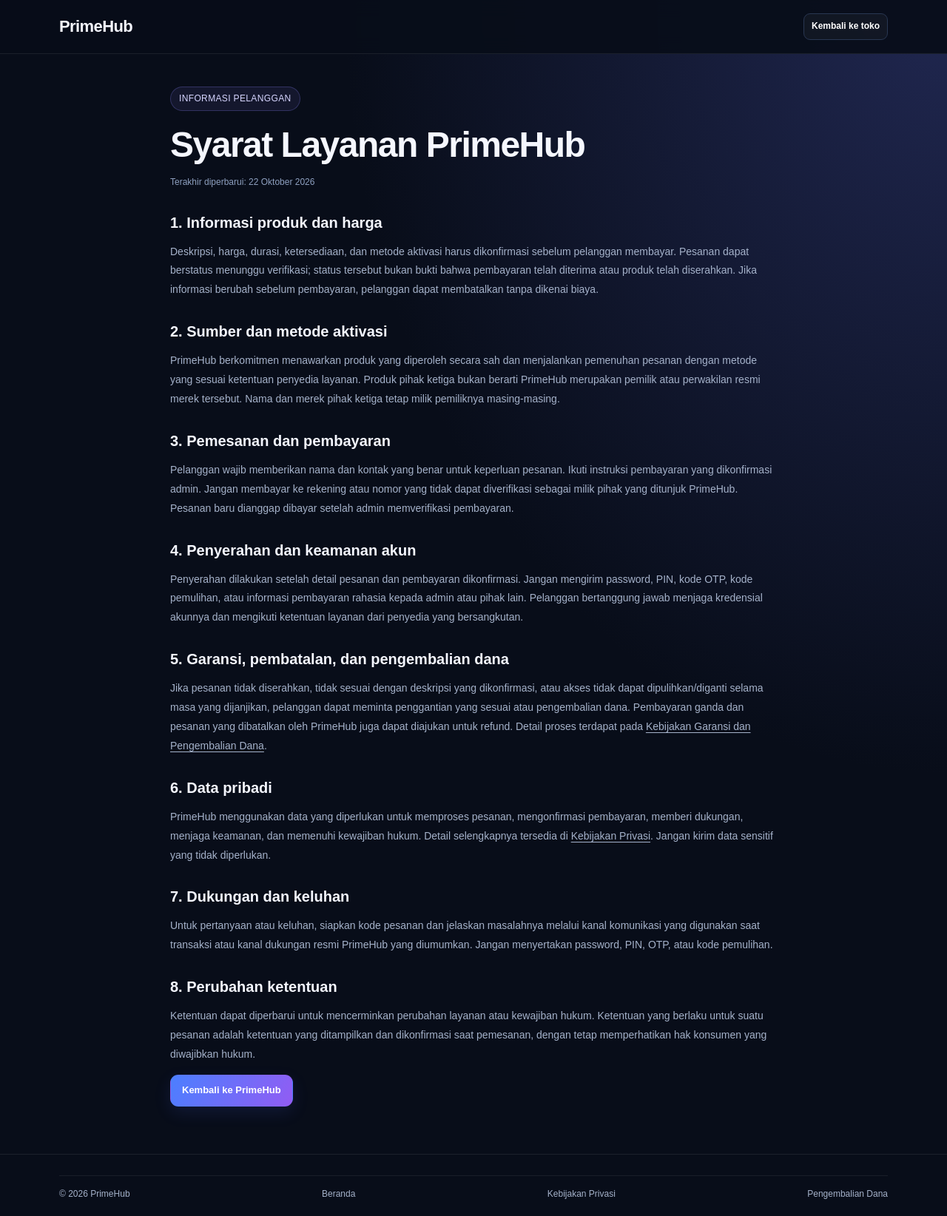
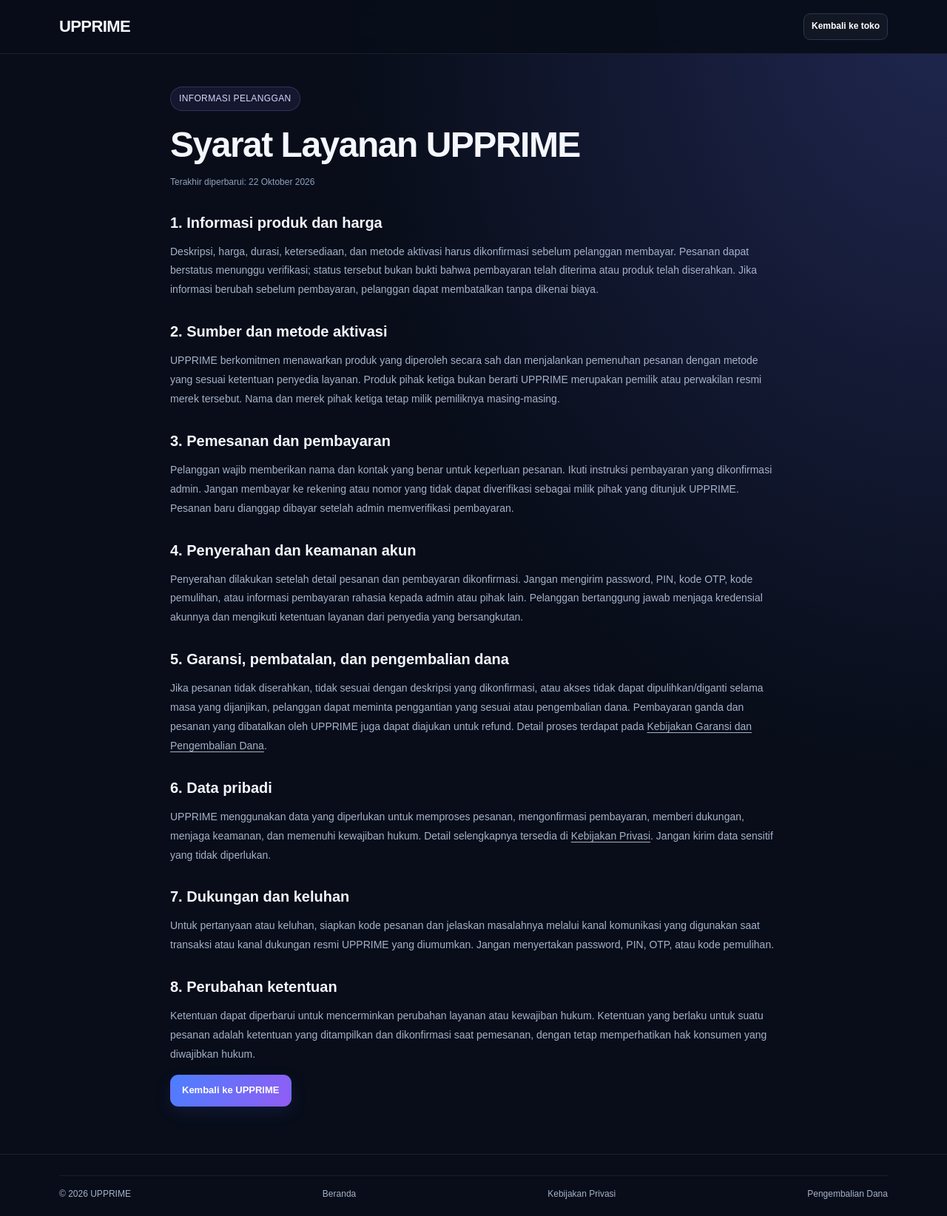
Before and after one commit to dwi-store/primehub, a Next.js app: page /primehub/syarat-ketentuan in a window 1280 px wide. Shown: the whole page at 74% size. Built offline with nearby package versions, Linux system fonts and the light colour scheme.

Commit message:
Apply UPPRIME branding and paths

```diff
--- a/src/app/syarat-ketentuan/page.tsx
+++ b/src/app/syarat-ketentuan/page.tsx
@@ -1,37 +1,37 @@
 import type { Metadata } from "next";
 
 export const metadata: Metadata = {
-  title: "Syarat Layanan — PrimeHub",
-  description: "Syarat pemesanan, pembayaran, penyerahan produk, dan dukungan pelanggan PrimeHub."
+  title: "Syarat Layanan — UPPRIME",
+  description: "Syarat pemesanan, pembayaran, penyerahan produk, dan dukungan pelanggan UPPRIME."
 };
 
 export default function TermsPage() {
   return (
     <main className="primehub-app legal-shell">
-      <header className="site-header"><div className="container nav"><a className="legal-brand" href="/primehub/">PrimeHub</a><a className="button button-secondary button-small" href="/primehub/">Kembali ke toko</a></div></header>
+      <header className="site-header"><div className="container nav"><a className="legal-brand" href="/upprime/">UPPRIME</a><a className="button button-secondary button-small" href="/upprime/">Kembali ke toko</a></div></header>
       <article className="legal-document container">
         <span className="eyebrow">INFORMASI PELANGGAN</span>
-        <h1>Syarat Layanan PrimeHub</h1>
+        <h1>Syarat Layanan UPPRIME</h1>
         <p className="legal-updated">Terakhir diperbarui: 22 Oktober 2026</p>
         <h2>1. Informasi produk dan harga</h2>
         <p>Deskripsi, harga, durasi, ketersediaan, dan metode aktivasi harus dikonfirmasi sebelum pelanggan membayar. Pesanan dapat berstatus menunggu verifikasi; status tersebut bukan bukti bahwa pembayaran telah diterima atau produk telah diserahkan. Jika informasi berubah sebelum pembayaran, pelanggan dapat membatalkan tanpa dikenai biaya.</p>
         <h2>2. Sumber dan metode aktivasi</h2>
-        <p>PrimeHub berkomitmen menawarkan produk yang diperoleh secara sah dan menjalankan pemenuhan pesanan dengan metode yang sesuai ketentuan penyedia layanan. Produk pihak ketiga bukan berarti PrimeHub merupakan pemilik atau perwakilan resmi merek tersebut. Nama dan merek pihak ketiga tetap milik pemiliknya masing-masing.</p>
+        <p>UPPRIME berkomitmen menawarkan produk yang diperoleh secara sah dan menjalankan pemenuhan pesanan dengan metode yang sesuai ketentuan penyedia layanan. Produk pihak ketiga bukan berarti UPPRIME merupakan pemilik atau perwakilan resmi merek tersebut. Nama dan merek pihak ketiga tetap milik pemiliknya masing-masing.</p>
         <h2>3. Pemesanan dan pembayaran</h2>
-        <p>Pelanggan wajib memberikan nama dan kontak yang benar untuk keperluan pesanan. Ikuti instruksi pembayaran yang dikonfirmasi admin. Jangan membayar ke rekening atau nomor yang tidak dapat diverifikasi sebagai milik pihak yang ditunjuk PrimeHub. Pesanan baru dianggap dibayar setelah admin memverifikasi pembayaran.</p>
+        <p>Pelanggan wajib memberikan nama dan kontak yang benar untuk keperluan pesanan. Ikuti instruksi pembayaran yang dikonfirmasi admin. Jangan membayar ke rekening atau nomor yang tidak dapat diverifikasi sebagai milik pihak yang ditunjuk UPPRIME. Pesanan baru dianggap dibayar setelah admin memverifikasi pembayaran.</p>
         <h2>4. Penyerahan dan keamanan akun</h2>
         <p>Penyerahan dilakukan setelah detail pesanan dan pembayaran dikonfirmasi. Jangan mengirim password, PIN, kode OTP, kode pemulihan, atau informasi pembayaran rahasia kepada admin atau pihak lain. Pelanggan bertanggung jawab menjaga kredensial akunnya dan mengikuti ketentuan layanan dari penyedia yang bersangkutan.</p>
         <h2>5. Garansi, pembatalan, dan pengembalian dana</h2>
-        <p>Jika pesanan tidak diserahkan, tidak sesuai dengan deskripsi yang dikonfirmasi, atau akses tidak dapat dipulihkan/diganti selama masa yang dijanjikan, pelanggan dapat meminta penggantian yang sesuai atau pengembalian dana. Pembayaran ganda dan pesanan yang dibatalkan oleh PrimeHub juga dapat diajukan untuk refund. Detail proses terdapat pada <a href="/primehub/pengembalian-dana/">Kebijakan Garansi dan Pengembalian Dana</a>.</p>
+        <p>Jika pesanan tidak diserahkan, tidak sesuai dengan deskripsi yang dikonfirmasi, atau akses tidak dapat dipulihkan/diganti selama masa yang dijanjikan, pelanggan dapat meminta penggantian yang sesuai atau pengembalian dana. Pembayaran ganda dan pesanan yang dibatalkan oleh UPPRIME juga dapat diajukan untuk refund. Detail proses terdapat pada <a href="/upprime/pengembalian-dana/">Kebijakan Garansi dan Pengembalian Dana</a>.</p>
         <h2>6. Data pribadi</h2>
-        <p>PrimeHub menggunakan data yang diperlukan untuk memproses pesanan, mengonfirmasi pembayaran, memberi dukungan, menjaga keamanan, dan memenuhi kewajiban hukum. Detail selengkapnya tersedia di <a href="/primehub/kebijakan-privasi/">Kebijakan Privasi</a>. Jangan kirim data sensitif yang tidak diperlukan.</p>
+        <p>UPPRIME menggunakan data yang diperlukan untuk memproses pesanan, mengonfirmasi pembayaran, memberi dukungan, menjaga keamanan, dan memenuhi kewajiban hukum. Detail selengkapnya tersedia di <a href="/upprime/kebijakan-privasi/">Kebijakan Privasi</a>. Jangan kirim data sensitif yang tidak diperlukan.</p>
         <h2>7. Dukungan dan keluhan</h2>
-        <p>Untuk pertanyaan atau keluhan, siapkan kode pesanan dan jelaskan masalahnya melalui kanal komunikasi yang digunakan saat transaksi atau kanal dukungan resmi PrimeHub yang diumumkan. Jangan menyertakan password, PIN, OTP, atau kode pemulihan.</p>
+        <p>Untuk pertanyaan atau keluhan, siapkan kode pesanan dan jelaskan masalahnya melalui kanal komunikasi yang digunakan saat transaksi atau kanal dukungan resmi UPPRIME yang diumumkan. Jangan menyertakan password, PIN, OTP, atau kode pemulihan.</p>
         <h2>8. Perubahan ketentuan</h2>
         <p>Ketentuan dapat diperbarui untuk mencerminkan perubahan layanan atau kewajiban hukum. Ketentuan yang berlaku untuk suatu pesanan adalah ketentuan yang ditampilkan dan dikonfirmasi saat pemesanan, dengan tetap memperhatikan hak konsumen yang diwajibkan hukum.</p>
-        <a className="button button-primary" href="/primehub/">Kembali ke PrimeHub</a>
+        <a className="button button-primary" href="/upprime/">Kembali ke UPPRIME</a>
       </article>
-      <footer className="site-footer"><div className="container footer-bottom"><span>© 2026 PrimeHub</span><a href="/primehub/">Beranda</a><a href="/primehub/kebijakan-privasi/">Kebijakan Privasi</a><a href="/primehub/pengembalian-dana/">Pengembalian Dana</a></div></footer>
+      <footer className="site-footer"><div className="container footer-bottom"><span>© 2026 UPPRIME</span><a href="/upprime/">Beranda</a><a href="/upprime/kebijakan-privasi/">Kebijakan Privasi</a><a href="/upprime/pengembalian-dana/">Pengembalian Dana</a></div></footer>
     </main>
   );
 }
```
